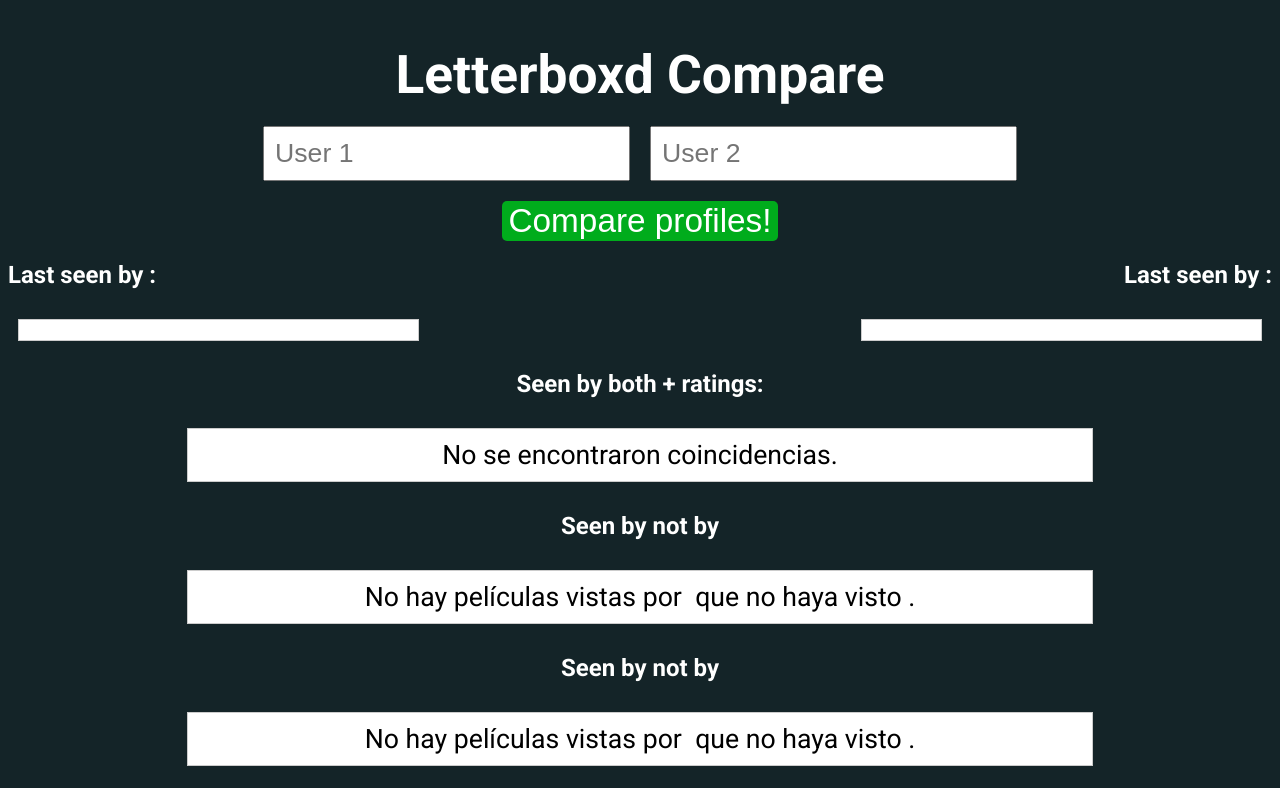
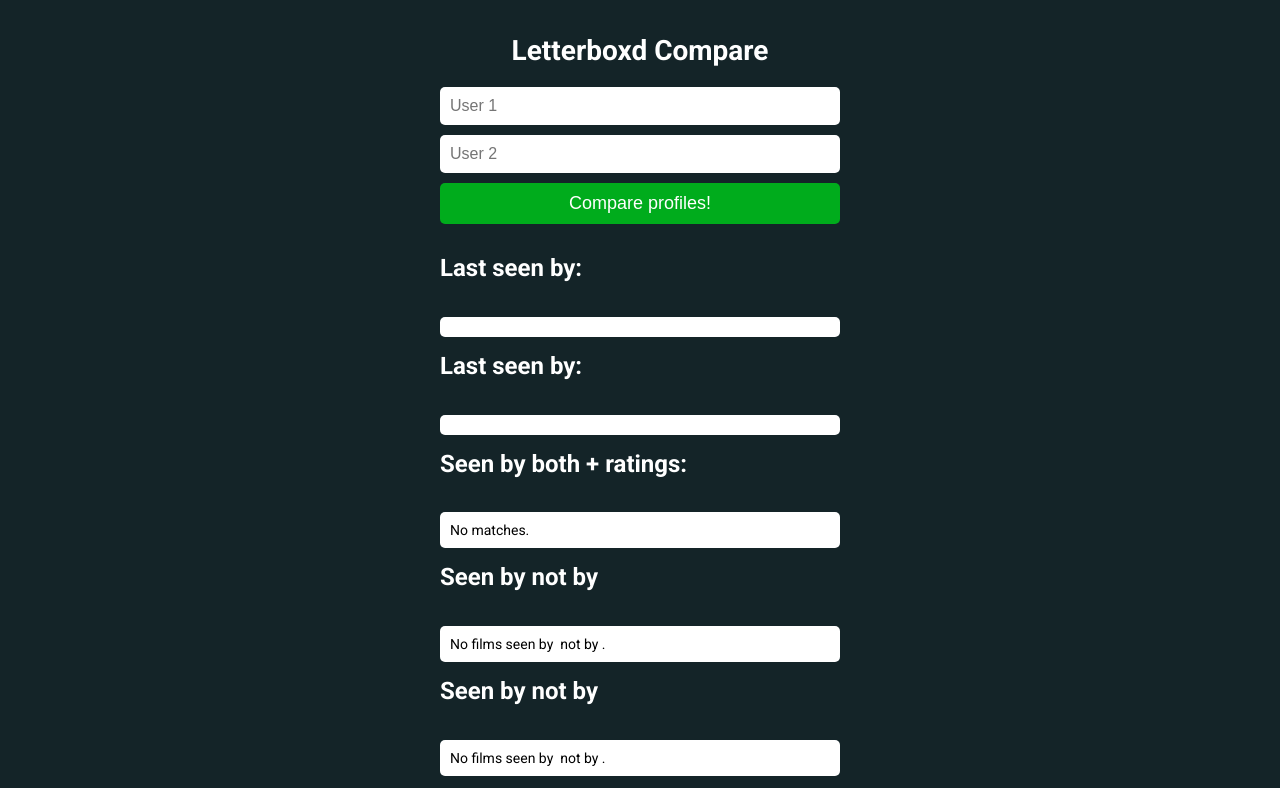
Before and after one commit to maciasvt/letterboxdcompare, a website: page public/index.html in a window 1280 px wide. Both pictures are taken after a click on the button "Compare profiles!". Shown: the top 788 px of the page. Drawn offline with Linux system fonts and the light colour scheme; no server answers.

Commit message:
Update index.html

```diff
--- a/public/index.html
+++ b/public/index.html
@@ -1,88 +1,84 @@
 <!DOCTYPE html>
 <html lang="es">
 <head>
-    <link rel="preconnect" href="https://fonts.googleapis.com">
-    <link rel="preconnect" href="https://fonts.gstatic.com" crossorigin>
-    <link href="https://fonts.googleapis.com/css2?family=Roboto:ital,wght@0,100..900;1,100..900&display=swap" rel="stylesheet">
     <meta charset="UTF-8">
     <meta name="viewport" content="width=device-width, initial-scale=1.0">
     <title>Letterboxd Compare</title>
+    <link rel="preconnect" href="https://fonts.googleapis.com">
+    <link rel="preconnect" href="https://fonts.gstatic.com" crossorigin>
+    <link href="https://fonts.googleapis.com/css2?family=Roboto:wght@400;700&display=swap" rel="stylesheet">
     <style>
-        button {
-            font-size: 25pt;
-            background-color: #00ac1c;
+        body {
+            margin: 0;
+            padding: 15px;
+            display: flex;
+            flex-direction: column;
+            align-items: center;
+            background-color: #142428;
+            font-family: "Roboto", sans-serif;
             color: white;
-            transition: background-color 0.3s, transform 0.2s;
+        }
+        h1 {
+            font-size: 28px;
+            text-align: center;
+            margin-bottom: 20px;
+        }
+        .container {
+            display: flex;
+            flex-direction: column;
+            width: 100%;
+            max-width: 400px;
+            gap: 10px;
+            margin-bottom: 15px;
+        }
+        input {
+            font-size: 16px;
+            padding: 10px;
             border: none;
             border-radius: 5px;
         }
+        button {
+            font-size: 18px;
+            background-color: #00ac1c;
+            color: white;
+            padding: 10px;
+            border: none;
+            border-radius: 5px;
+            transition: background-color 0.3s, transform 0.2s;
+        }
         button:hover {
-            background-color: #007a0b; /* Cambio de color al pasar el mouse */
-            transform: translateY(-5px); /* Efecto de desplazamiento */
+            background-color: #007a0b;
+            transform: translateY(-3px);
         }
-        body {
-            display: flex;
-            flex-direction: column;
-            align-items: center;
-            color: white;
-            background-color: #142428;
-            font-family: "Roboto", sans-serif;
-            font-optical-sizing: auto;
+        .label, #filmSlugs1, #filmSlugs2, #filmCompare, #watchlistSlugs1, #watchlistSlugs2,
+        #watchlistCompare, #uniqueFilms1, #uniqueFilms2, #filmSlugs3, #filmSlugs4 {
+            display: none;
+            margin-top: 15px;
+            width: 100%;
+            max-width: 400px;
+            word-wrap: break-word;
         }
-        h1 {
-            text-align: center;
-            margin-bottom: 20px;
-            font-size: 40pt;
-        }
-        .container {
-            display: flex;
-            justify-content: center;
-            margin-bottom: 20px;
-        }
-        input {
-            font-size: 20pt;
-            margin: 0 10px;
+        .data-box {
+            background: white;
+            color: black;
             padding: 10px;
-        }
-        #filmSlugs1, #filmSlugs2, #filmCompare, #watchlistSlugs1, #watchlistSlugs2, #watchlistCompare, #uniqueFilms1, #uniqueFilms2, #filmSlugs3, #filmSlugs4 {
-            border: 1px solid #ccc;
-            padding: 10px;
-            max-height: 100px;
+            font-size: 14px;
+            border-radius: 5px;
+            max-height: 150px;
             overflow-y: auto;
             white-space: pre-wrap;
-            width: 30%;
-            margin: 10px;
-            text-align: center;
-            background-color: white;
-            color: black;
-            font-size: 20pt;
-            display: none; /* Esconde inicialmente */
-        }
-        .film-container {
-            display: flex;
-            justify-content: space-between;
-            width: 100%;
-        }
-        #filmCompare, #watchlistCompare, #uniqueFilms1, #uniqueFilms2, #filmSlugs3, #filmSlugs4 {
-            width: 70%;
-        }
-        #codeOutput {
-            display: none;
-        }
-        .label {
-            display: none; /* Esconde inicialmente */
         }
     </style>
     <script>
         let username1 = '';
         let username2 = '';
+
         function construirUrlYExtraer() {
-            username1 = document.getElementById('username1').value;
-            username2 = document.getElementById('username2').value;
+            username1 = document.getElementById('username1').value.trim();
+            username2 = document.getElementById('username2').value.trim();
 
-            // Actualizar los encabezados con los nombres de usuario
-            document.getElementById('labelSlugs1').textContent = `Last seen by : ${username1}`;
-            document.getElementById('labelSlugs2').textContent = `Last seen by : ${username2}`;
+            document.getElementById('labelSlugs1').textContent = `Last seen by: ${username1}`;
+            document.getElementById('labelSlugs2').textContent = `Last seen by: ${username2}`;
             document.getElementById('labelWatchlistSlugs1').textContent = `${username1}'s Watchlist`;
             document.getElementById('labelWatchlistSlugs2').textContent = `${username2}'s Watchlist`;
 
@@ -91,69 +87,59 @@
             const watchlistUrl1 = `https://letterboxd.com/${username1}/watchlist/`;
             const watchlistUrl2 = `https://letterboxd.com/${username2}/watchlist/`;
 
-            // Extraer ambos sets de datos en paralelo
             Promise.all([
-                extraerHtml(url1, 'filmSlugs1').then(() => {
-                    document.getElementById('labelSlugs1').style.display = 'block'; // Mostrar label de usuario 1
-                }),
-                extraerHtml(url2, 'filmSlugs2').then(() => {
-                    document.getElementById('labelSlugs2').style.display = 'block'; // Mostrar label de usuario 2
-                }),
-                extraerHtmlWatchlist(watchlistUrl1, 'watchlistSlugs1').then(() => {
-                    document.getElementById('labelWatchlistSlugs1').style.display = 'block'; // Mostrar label de watchlist 1
-                }),
-                extraerHtmlWatchlist(watchlistUrl2, 'watchlistSlugs2').then(() => {
-                    document.getElementById('labelWatchlistSlugs2').style.display = 'block'; // Mostrar label de watchlist 2
-                })
+                extraerHtml(url1, 'filmSlugs1').then(() => mostrarElemento('labelSlugs1')),
+                extraerHtml(url2, 'filmSlugs2').then(() => mostrarElemento('labelSlugs2')),
+                extraerHtmlWatchlist(watchlistUrl1, 'watchlistSlugs1').then(() => mostrarElemento('labelWatchlistSlugs1')),
+                extraerHtmlWatchlist(watchlistUrl2, 'watchlistSlugs2').then(() => mostrarElemento('labelWatchlistSlugs2'))
             ]).then(() => {
                 compararFilms();
                 compararWatchlists();
-                compararFilmsUnicos(); // Nueva llamada
+                compararFilmsUnicos();
             });
         }
 
-        async function extraerHtml(url, slugsContainerId) {
+        function mostrarElemento(id) {
+            document.getElementById(id).style.display = 'block';
+        }
+
+        async function extraerHtml(url, containerId) {
             const response = await fetch(`/extraer?url=${encodeURIComponent(url)}`);
             const html = await response.text();
             const totalPages = encontrarTotalPaginas(html);
             let filmData = extraerSlugsConCalificacion(html);
 
-            if (totalPages > 1) {
             for (let i = 2; i <= totalPages; i++) {
-                    const pageUrl = `${url}/page/${i}/`;
-                    const pageResponse = await fetch(`/extraer?url=${encodeURIComponent(pageUrl)}`);
+                const pageResponse = await fetch(`/extraer?url=${encodeURIComponent(`${url}/page/${i}/`)}`);
                 const pageHtml = await pageResponse.text();
                 filmData = filmData.concat(extraerSlugsConCalificacion(pageHtml));
             }
-            }
-            document.getElementById(slugsContainerId).textContent = filmData.map(film => formatFilmSlug(film.slug, film.rating)).join('\n');
-            document.getElementById(slugsContainerId).style.display = 'block'; // Mostrar después de la extracción
+
+            document.getElementById(containerId).innerHTML = `<div class="data-box">${filmData.map(f => formatFilmSlug(f.slug, f.rating)).join('\n')}</div>`;
+            mostrarElemento(containerId);
         }
 
-        async function extraerHtmlWatchlist(url, slugsContainerId) {
+        async function extraerHtmlWatchlist(url, containerId) {
             const response = await fetch(`/extraer?url=${encodeURIComponent(url)}`);
             const html = await response.text();
             const totalPages = encontrarTotalPaginas(html);
             let watchlistData = extraerSlugsWatchlist(html);
 
-            if (totalPages > 1) {
             for (let i = 2; i <= totalPages; i++) {
-                    const pageUrl = `${url}/page/${i}/`;
-                    const pageResponse = await fetch(`/extraer?url=${encodeURIComponent(pageUrl)}`);
+                const pageResponse = await fetch(`/extraer?url=${encodeURIComponent(`${url}/page/${i}/`)}`);
                 const pageHtml = await pageResponse.text();
                 watchlistData = watchlistData.concat(extraerSlugsWatchlist(pageHtml));
             }
-            }
-            document.getElementById(slugsContainerId).textContent = watchlistData.map(film => formatSlug(film.slug)).join('\n');
-            document.getElementById(slugsContainerId).style.display = 'block'; // Mostrar después de la extracción
+
+            document.getElementById(containerId).innerHTML = `<div class="data-box">${watchlistData.map(f => formatSlug(f.slug)).join('\n')}</div>`;
+            mostrarElemento(containerId);
         }
 
         function encontrarTotalPaginas(html) {
             const tempDiv = document.createElement('div');
             tempDiv.innerHTML = html;
-            const paginacion = tempDiv.querySelectorAll('.paginate-page');
-            const totalPageNumber = paginacion.length > 0 ? paginacion[paginacion.length - 1].textContent : "1";
-            return parseInt(totalPageNumber, 10);
+            const pages = tempDiv.querySelectorAll('.paginate-page');
+            return pages.length > 0 ? parseInt(pages[pages.length - 1].textContent, 10) : 1;
         }
 
         function extraerSlugsConCalificacion(html) {
@@ -161,12 +147,12 @@
             tempDiv.innerHTML = html;
             const elementos = tempDiv.querySelectorAll('[data-film-slug]');
             let filmData = [];
-            elementos.forEach(elemento => {
-                const filmSlug = elemento.getAttribute('data-film-slug');
-                const ratingElement = elemento.closest('.poster-container').querySelector('.poster-viewingdata .rating');
-                const rating = ratingElement ? ratingElement.className.match(/ rated-(\d+)/) : null;
+            elementos.forEach(e => {
+                const slug = e.getAttribute('data-film-slug');
+                const ratingElement = e.closest('.poster-container').querySelector('.poster-viewingdata .rating');
+                const rating = ratingElement ? ratingElement.className.match(/rated-(\d+)/) : null;
                 const filmRating = rating ? rating[1] : "N/A";
-                filmData.push({ slug: filmSlug, rating: filmRating });
+                filmData.push({ slug, rating: filmRating });
             });
             return filmData;
         }
@@ -175,146 +161,114 @@
             const tempDiv = document.createElement('div');
             tempDiv.innerHTML = html;
             const elementos = tempDiv.querySelectorAll('[data-film-slug]');
-            let watchlistData = [];
-            elementos.forEach(elemento => {
-                const filmSlug = elemento.getAttribute('data-film-slug');
-                watchlistData.push({ slug: filmSlug });
-            });
-            return watchlistData;
+            return Array.from(elementos).map(e => ({ slug: e.getAttribute('data-film-slug') }));
         }
 
         function compararFilms() {
-            const films1 = document.getElementById('filmSlugs1').textContent.split('\n').map(line => {
-                const parts = line.split(' - ');
-                return { slug: parts[0].trim(), rating: parts.length > 1 ? parts[1].replace('Rating: ', '').trim() : "N/A" };
-            }).filter(film => film.rating !== "N/A");
+            const films1 = getFilteredFilms('filmSlugs1');
+            const films2 = getFilteredFilms('filmSlugs2');
 
-            const films2 = document.getElementById('filmSlugs2').textContent.split('\n').map(line => {
-                const parts = line.split(' - ');
-                return { slug: parts[0].trim(), rating: parts.length > 1 ? parts[1].replace('Rating: ', '').trim() : "N/A" };
-            }).filter(film => film.rating !== "N/A");
-
-            const coincidencias = films1.filter(film1 => films2.some(film2 => film2.slug === film1.slug))
-                .map(film1 => {
-                    const film2 = films2.find(f => f.slug === film1.slug);
-                    return { slug: film1.slug, rating1: parseInt(film1.rating), rating2: parseInt(film2.rating) }; // Guarda los ratings como números
+            const coincidencias = films1.filter(f1 => films2.some(f2 => f2.slug === f1.slug))
+                .map(f1 => {
+                    const f2 = films2.find(f => f.slug === f1.slug);
+                    return { slug: f1.slug, rating1: parseInt(f1.rating), rating2: parseInt(f2.rating) };
                 });
 
-            // Ordena por la diferencia entre los ratings
             coincidencias.sort((a, b) => (b.rating1 - b.rating2) - (a.rating1 - a.rating2));
 
-            const coincidenciasFormateadas = coincidencias.map(film => `${film.slug} - Ratings: ${film.rating1} | ${film.rating2}`);
-            console.log("Coincidencias encontradas:", coincidenciasFormateadas);
-            document.getElementById('filmCompare').textContent = coincidenciasFormateadas.length > 0 ? coincidenciasFormateadas.join('\n') : "No se encontraron coincidencias.";
-            document.getElementById('filmCompare').style.display = 'block'; // Mostrar después de la comparación
-            document.getElementById('labelFilmCompare').style.display = 'block'; // Mostrar label de coincidencias
+            document.getElementById('filmCompare').innerHTML = `<div class="data-box">${
+                coincidencias.length ? coincidencias.map(f => `${f.slug} - Ratings: ${f.rating1} | ${f.rating2}`).join('\n') : "No matches."
+            }</div>`;
+            mostrarElemento('filmCompare');
+            mostrarElemento('labelFilmCompare');
         }
 
         function compararWatchlists() {
-            const watchlist1 = document.getElementById('watchlistSlugs1').textContent.split('\n').map(slug => slug.trim()).filter(slug => slug !== "");
-            const watchlist2 = document.getElementById('watchlistSlugs2').textContent.split('\n').map(slug => slug.trim()).filter(slug => slug !== "");
+            const wl1 = getSlugList('watchlistSlugs1');
+            const wl2 = getSlugList('watchlistSlugs2');
 
-            const coincidenciasWatchlist = watchlist1.filter(slug1 => watchlist2.includes(slug1));
-            console.log("Coincidencias en la watchlist encontradas:", coincidenciasWatchlist);
-            document.getElementById('watchlistCompare').textContent = coincidenciasWatchlist.length > 0 ? coincidenciasWatchlist.map(slug => formatSlug(slug)).join('\n') : "No se encontraron coincidencias en las watchlists.";
-            document.getElementById('watchlistCompare').style.display = 'block'; // Mostrar después de la comparación
-            document.getElementById('labelWatchlistCompare').style.display = 'block'; // Mostrar label de comparación de watchlist
+            const matches = wl1.filter(s => wl2.includes(s));
+            document.getElementById('watchlistCompare').innerHTML = `<div class="data-box">${
+                matches.length ? matches.map(formatSlug).join('\n') : "No matches."
+            }</div>`;
+            mostrarElemento('watchlistCompare');
+            mostrarElemento('labelWatchlistCompare');
         }
 
         function compararFilmsUnicos() {
-            const films1 = document.getElementById('filmSlugs1').textContent.split('\n').map(line => {
-                const parts = line.split(' - ');
-                return { slug: parts[0].trim(), rating: parts.length > 1 ? parts[1].replace('Rating: ', '').trim() : "N/A" };
-            }).filter(film => film.rating !== "N/A");
+            const films1 = getFilteredFilms('filmSlugs1');
+            const films2 = getFilteredFilms('filmSlugs2');
 
-            const films2 = document.getElementById('filmSlugs2').textContent.split('\n').map(line => {
-                const parts = line.split(' - ');
-                return { slug: parts[0].trim(), rating: parts.length > 1 ? parts[1].replace('Rating: ', '').trim() : "N/A" };
-            }).filter(film => film.rating !== "N/A");
+            const unique1 = films1.filter(f1 => !films2.some(f2 => f2.slug === f1.slug));
+            const unique2 = films2.filter(f2 => !films1.some(f1 => f1.slug === f2.slug));
 
-            const uniqueToUser1 = films1.filter(film1 => !films2.some(film2 => film2.slug === film1.slug));
-            const uniqueToUser2 = films2.filter(film2 => !films1.some(film1 => film1.slug === film2.slug));
+            unique1.sort((a, b) => b.rating - a.rating);
+            unique2.sort((a, b) => b.rating - a.rating);
 
-            // Función de inversión para el orden de clasificación
-            const ratingSort = (a, b) => {
-                if (a.rating === "N/A" && b.rating === "N/A") return 0; // Ambos son N/A
-                if (a.rating === "N/A") return 1; // Colocar N/A al final
-                if (b.rating === "N/A") return -1;
-                return b.rating - a.rating; // Ordenar de mayor a menor
-            };
+            document.getElementById('filmSlugs3').innerHTML = `<div class="data-box">${
+                unique1.length ? unique1.map(f => `${f.slug} - Rating: ${f.rating}`).join('\n') : `No films seen by ${username1} not by ${username2}.`
+            }</div>`;
+            document.getElementById('filmSlugs4').innerHTML = `<div class="data-box">${
+                unique2.length ? unique2.map(f => `${f.slug} - Rating: ${f.rating}`).join('\n') : `No films seen by ${username2} not by ${username1}.`
+            }</div>`;
 
-            // Ordenar por rating (más alto primero)
-            uniqueToUser1.sort(ratingSort);
-            uniqueToUser2.sort(ratingSort);
-
-            // Mostrar en los nuevos divs
-            document.getElementById('filmSlugs3').textContent = uniqueToUser1.length > 0 ? uniqueToUser1.map(film => `${film.slug} - Rating: ${film.rating}`).join('\n') : "No hay películas vistas por " + username1 + " que no haya visto " + username2 + ".";
-            document.getElementById('filmSlugs4').textContent = uniqueToUser2.length > 0 ? uniqueToUser2.map(film => `${film.slug} - Rating: ${film.rating}`).join('\n') : "No hay películas vistas por " + username2 + " que no haya visto " + username1 + ".";
-
-            console.log(`Películas únicas para ${username1}:`, uniqueToUser1);
-            console.log(`Películas únicas para ${username2}:`, uniqueToUser2);
-
-            // Mostrar los nuevos divs
-            document.getElementById('filmSlugs3').style.display = 'block'; // Mostrar películas únicas de usuario 1
-            document.getElementById('filmSlugs4').style.display = 'block'; // Mostrar películas únicas de usuario 2
-
-            document.getElementById('labelUniqueFilms1').style.display = 'block'; // Mostrar etiqueta de películas únicas de usuario 1
-            document.getElementById('labelUniqueFilms2').style.display = 'block'; // Mostrar etiqueta de películas únicas de usuario 2
+            mostrarElemento('filmSlugs3');
+            mostrarElemento('filmSlugs4');
+            mostrarElemento('labelUniqueFilms1');
+            mostrarElemento('labelUniqueFilms2');
             document.getElementById('labelUniqueFilms1').textContent = `Seen by ${username1} not by ${username2}`;
             document.getElementById('labelUniqueFilms2').textContent = `Seen by ${username2} not by ${username1}`;
         }
 
-        function formatFilmSlug(slug, rating) {
-            const formattedSlug = slug.replace(/-/g, ' ').replace(/\b\w/g, char => char.toUpperCase());
-            return `${formattedSlug} - Rating: ${rating}`;
+        function getFilteredFilms(containerId) {
+            return document.getElementById(containerId).textContent.split('\n')
+                .map(line => {
+                    const parts = line.split(' - ');
+                    return { slug: parts[0].trim(), rating: parts[1] ? parts[1].replace('Rating: ', '').trim() : "N/A" };
+                })
+                .filter(f => f.rating !== "N/A");
         }
 
-        // Nueva función para formatear slugs de watchlist
+        function getSlugList(containerId) {
+            return document.getElementById(containerId).textContent.split('\n').map(s => s.trim()).filter(s => s);
+        }
+
+        function formatFilmSlug(slug, rating) {
+            return `${slug.replace(/-/g, ' ').replace(/\b\w/g, c => c.toUpperCase())} - Rating: ${rating}`;
+        }
+
         function formatSlug(slug) {
-            return slug.replace(/-/g, ' ').replace(/\b\w/g, char => char.toUpperCase());
+            return slug.replace(/-/g, ' ').replace(/\b\w/g, c => c.toUpperCase());
         }
     </script>
 </head>
 <body>
     <h1>Letterboxd Compare</h1>
     <div class="container">
-        <input type="text" id="username1" placeholder="User 1" />
-        <input type="text" id="username2" placeholder="User 2" />
-    </div>
+        <input type="text" id="username1" placeholder="User 1">
+        <input type="text" id="username2" placeholder="User 2">
         <button onclick="construirUrlYExtraer()">Compare profiles!</button>
-
-    <!-- Labels escondidos inicialmente -->
-    <div class="film-container">
-        <h2 id="labelSlugs1" class="label">Last seen by :</h2>
-        <h2 id="labelSlugs2" class="label">Last seen by :</h2>
-    </div>
-    <div class="film-container">
-        <div id="filmSlugs1"></div>
-        <div id="filmSlugs2"></div>
     </div>
 
-    <!-- Etiqueta de Seen by both -->
+    <h2 id="labelSlugs1" class="label"></h2>
+    <div id="filmSlugs1"></div>
+    <h2 id="labelSlugs2" class="label"></h2>
+    <div id="filmSlugs2"></div>
+
     <h2 id="labelFilmCompare" class="label">Seen by both + ratings:</h2>
     <div id="filmCompare"></div>
 
-    <!-- Etiquetas y contenedores para películas únicas -->
-    <h2 id="labelUniqueFilms1" class="label">Vistos por ${username1} pero no por ${username2}:</h2>
+    <h2 id="labelUniqueFilms1" class="label"></h2>
     <div id="filmSlugs3"></div>
-    <h2 id="labelUniqueFilms2" class="label">Vistos por ${username2} pero no por ${username1}:</h2>
+    <h2 id="labelUniqueFilms2" class="label"></h2>
     <div id="filmSlugs4"></div>
 
-    <div class="film-container">
-        <h2 id="labelWatchlistSlugs1" class="label">Watchlist:</h2>
-        <h2 id="labelWatchlistSlugs2" class="label">Watchlist:</h2>
-    </div>
-    <div class="film-container">
+    <h2 id="labelWatchlistSlugs1" class="label"></h2>
     <div id="watchlistSlugs1"></div>
+    <h2 id="labelWatchlistSlugs2" class="label"></h2>
     <div id="watchlistSlugs2"></div>
-    </div>
 
-    <!-- Etiqueta de In both watchlists -->
     <h2 id="labelWatchlistCompare" class="label">In both watchlists:</h2>
     <div id="watchlistCompare"></div>
-    <pre id="codeOutput"></pre>
 </body>
 </html>
```
Lines whose indentation alone changed are shown as unchanged.
